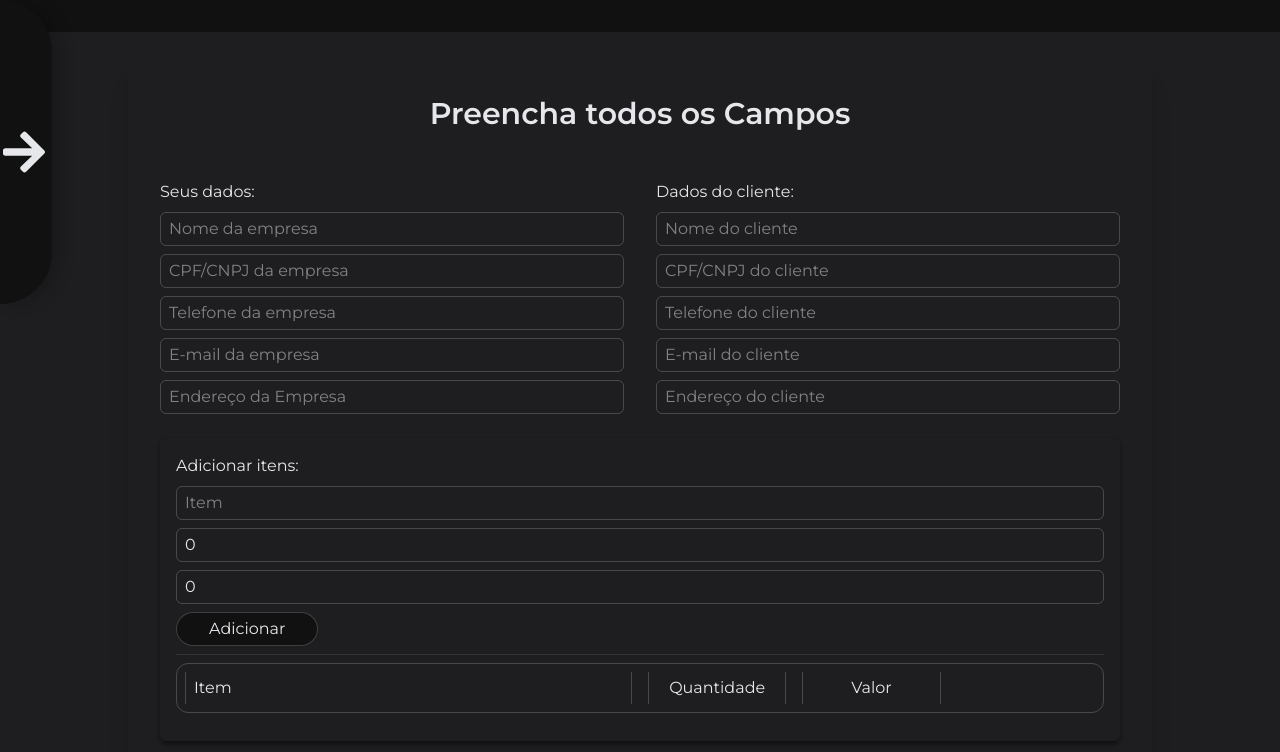
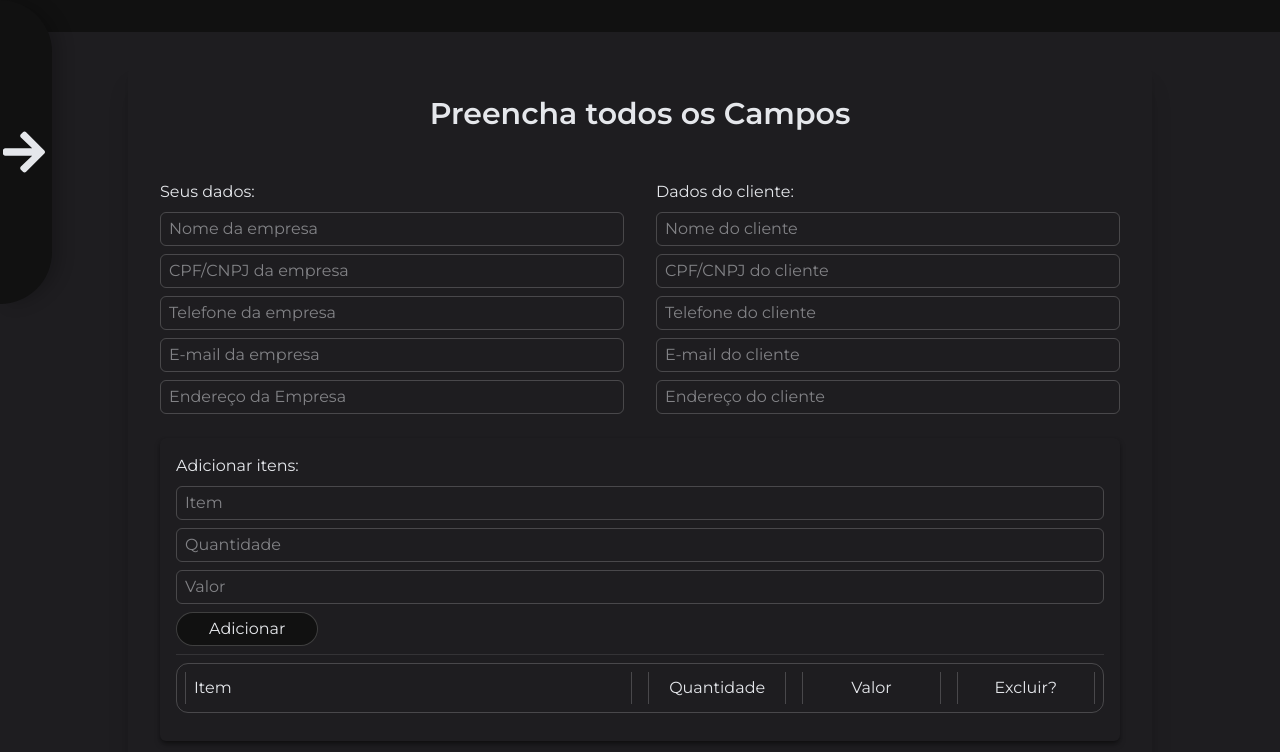
Before and after one commit to gabriellrossolon/orcamento-facil, a React (Vite) app: page / in a window 1280 px wide. Shown: the top 752 px of the page. Built offline with nearby package versions, Linux system fonts and the light colour scheme.

Commit message:
fix: mudado todos os numbers pra string

```diff
--- a/src/App.tsx
+++ b/src/App.tsx
@@ -32,10 +32,10 @@ Dados do Cliente:
   };
 
   const [budgetItemName, setBudgetItemName] = useState<string> ("");
-  const [budgetItemQuantity, setBudgetItemQuantity] = useState<number> (0);
-  const [budgetItemPrice, setBudgetItemPrice] = useState<number> (0);
+  const [budgetItemQuantity, setBudgetItemQuantity] = useState<string> ("");
+  const [budgetItemPrice, setBudgetItemPrice] = useState<string> ("");
   const [budgetItems, setBudgetItems] = useState<BudgetItem[]> ([]);
-  const handleBudgetItems = (name: string, quantity: number, price: number) => {
+  const handleBudgetItems = (name: string, quantity: string, price: string) => {
     const newItem: BudgetItem = {
       nome: name,
       quantidade: quantity,
@@ -117,7 +117,7 @@ Dados do Cliente:
               budgetItemName={budgetItemName}
               setBudgetItemName={setBudgetItemName}
               budgetItemQuantity={budgetItemQuantity}
-              setBudgetItemNQuantity={setBudgetItemQuantity}
+              setBudgetItemQuantity={setBudgetItemQuantity}
               budgetItemPrice={budgetItemPrice}
               setBudgetItemPrice={setBudgetItemPrice}
             />
--- a/src/components/BudgetForm.tsx
+++ b/src/components/BudgetForm.tsx
@@ -29,14 +29,14 @@ interface BudgetFormProps {
   handleSubmit: (e: React.FormEvent<HTMLFormElement>) => void;
 
   budgetItems: BudgetItem[];
-  handleBudgetItems: (name: string, quantity: number, price: number) => void;
+  handleBudgetItems: (name: string, quantity: string, price: string) => void;
 
   budgetItemName: string;
   setBudgetItemName: (value: string) => void;
-  budgetItemQuantity: number;
-  setBudgetItemNQuantity: (value: number) => void;
-  budgetItemPrice: number;
-  setBudgetItemPrice: (value: number) => void;
+  budgetItemQuantity: string;
+  setBudgetItemQuantity: (value: string) => void;
+  budgetItemPrice: string;
+  setBudgetItemPrice: (value: string) => void;
 }
 
 const BudgetForm: React.FC<BudgetFormProps> = ({
@@ -70,7 +70,7 @@ const BudgetForm: React.FC<BudgetFormProps> = ({
   budgetItemName,
   setBudgetItemName,
   budgetItemQuantity,
-  setBudgetItemNQuantity,
+  setBudgetItemQuantity,
   budgetItemPrice,
   setBudgetItemPrice,
 }) => {
@@ -153,33 +153,24 @@ const BudgetForm: React.FC<BudgetFormProps> = ({
       <div className="w-full flex flex-col items-start justify-center gap-2 rounded-md p-4 shadow-md shadow-black/40">
         <h3 className="text-gray-200 font-xl">Adicionar itens:</h3>
         <div className="w-full flex flex-col items-center justify-center gap-2">
-          <label className="w-full">
-            <input
-              type="text"
+          <InputField
             placeholder="Item"
+            type="string"
             value={budgetItemName}
-              onChange={(e) => setBudgetItemName(e.target.value)}
-              className="border-1 border-gray-100/20 rounded-md px-2 py-1 w-full text-gray-200"
+            handleChange={setBudgetItemName}
           />
-          </label>
-          <label className="w-full">
-            <input
-              type="number"
+          <InputField
             placeholder="Quantidade"
+            type="string"
             value={budgetItemQuantity}
-              onChange={(e) => setBudgetItemNQuantity(Number(e.target.value))}
-              className="border-1 border-gray-100/20 rounded-md px-2 py-1 w-full text-gray-200"
+            handleChange={setBudgetItemQuantity}
           />
-          </label>
-          <label className="w-full">
-            <input
-              type="number"
-              placeholder="Preço"
+          <InputField
+            placeholder="Valor"
+            type="string"
             value={budgetItemPrice}
-              onChange={(e) => setBudgetItemPrice(Number(e.target.value))}
-              className="border-1 border-gray-100/20 rounded-md px-2 py-1 w-full text-gray-200"
+            handleChange={setBudgetItemPrice}
           />
-          </label>
         </div>
         <button
           className="text-gray-200 px-8 py-1 border border-gray-100/20 rounded-full cursor-pointer bg-[#111111]"
@@ -198,6 +189,9 @@ const BudgetForm: React.FC<BudgetFormProps> = ({
             </p>
             <p className="py-1 px-2 text-gray-200 col-span-1 border-x-1 border-gray-100/20 text-center">
               Valor
+            </p>
+            <p className="py-1 px-2 text-gray-200 col-span-1 border-x-1 border-gray-100/20 text-center">
+              Excluir?
             </p>
           </div>
           <div className="w-full">
--- a/src/components/commons/ItemCard.tsx
+++ b/src/components/commons/ItemCard.tsx
@@ -2,8 +2,8 @@ import { FiTrash } from "react-icons/fi";
 
 interface ItemCardProps {
   name: string;
-  quantity: number;
-  value: number;
+  quantity: string;
+  value: string;
 }
 
 const ItemCard: React.FC<ItemCardProps> = ({ name, quantity, value }) => {
--- a/src/models/BudgetItem.ts
+++ b/src/models/BudgetItem.ts
@@ -1,5 +1,5 @@
 export interface BudgetItem {
   nome: string;
-  quantidade: number;
-  preco: number;
+  quantidade: string;
+  preco: string;
 }
```
Lines whose indentation alone changed are shown as unchanged.
